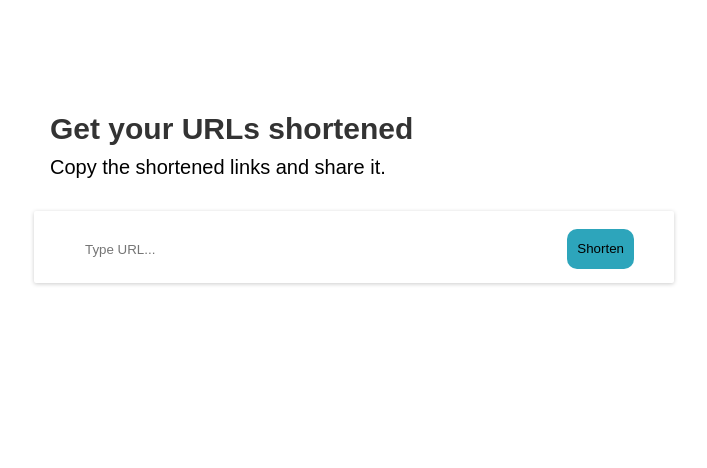
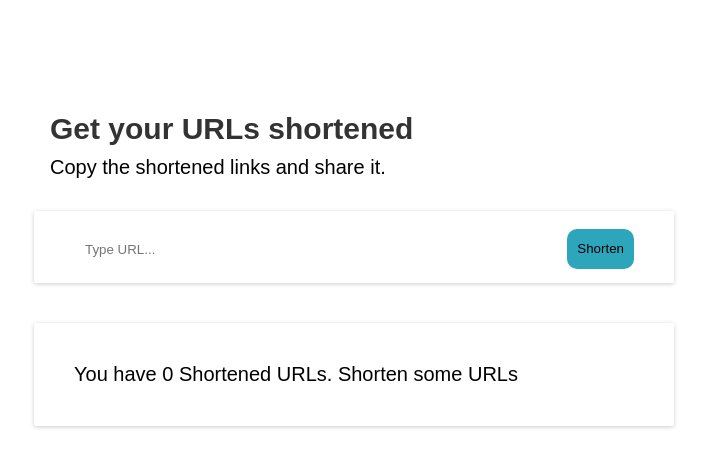
Before and after one commit to dessHub/url-shortener, a Next.js app: page / in a window 1280 px wide. Shown: the top 468 px of the page, without its empty margins (286-993 px from the left). Built offline with nearby package versions, Linux system fonts and the light colour scheme.

Commit message:
Design URLs card

```diff
--- /dev/null
+++ b/components/ListCard.component.tsx
@@ -0,0 +1,35 @@
+import { Colors } from '@/ui';
+import type { NextPage } from 'next';
+import Styled from './ListCard.styled';
+import { Url } from '@/types';
+
+interface Props {
+    url: Url;
+    handleDelete: (id: string) => void;
+    handleCopy: (shortUrl: string) => void;
+}
+
+const ListCard = ({url, handleCopy, handleDelete}: Props) => {
+    return (
+        <Styled.Container>
+            <Styled.Row>
+                <Styled.Column pt={5}>
+                  <Styled.Text mr={10}>Long:</Styled.Text>
+                  <Styled.Text weight={200} fs={18}>{url.long}</Styled.Text>
+               </Styled.Column>
+            </Styled.Row>
+           <Styled.Row>
+                <Styled.Column pt={5}>
+                    <Styled.Text mr={10}>Short Url:</Styled.Text>
+                    <Styled.Text weight={200} color={Colors.blue}> {url.short}</Styled.Text>
+                </Styled.Column>
+                <Styled.Column pt={5}>
+                    <Styled.Button mr={10} onClick={() => handleCopy(url.short)}  style={{ backgroundColor: Colors.primary }}>Copy</Styled.Button>
+                    <Styled.Button onClick={() => handleDelete(url.id)}  style={{ backgroundColor: Colors.warning, color: Colors.white }}>Delete</Styled.Button>
+                </Styled.Column>
+            </Styled.Row>
+        </Styled.Container>
+    )
+}
+
+export default ListCard;
--- /dev/null
+++ b/components/ListCard.styled.tsx
@@ -0,0 +1,37 @@
+import styled from 'styled-components';
+import helpers from '@/helpers/ui';
+import { Breakpoints, Typography, Ui } from '@/ui';
+
+const Styled = {
+  Container: styled.div`
+    padding: 2rem 1rem;
+  `,
+  Row: styled.div`
+    display: flex;
+    justify-content: space-between;
+
+    @media (max-width: ${Breakpoints.sm}) {
+       flex-direction: column;
+    }
+
+    ${helpers}
+  `,
+  Column: styled.div`
+    display: flex;
+
+    ${helpers}
+  `,
+  Button: styled.button`
+  border-radius: ${Ui.borderRadius}px;
+
+    ${helpers}
+  `,
+  Text: styled.span`
+    font-family: ${Typography.fontPrimary};
+    font-size: 20px;
+
+    ${helpers}
+  `,
+};
+
+export default Styled;
--- a/pages/index.tsx
+++ b/pages/index.tsx
@@ -2,8 +2,10 @@ import type { NextPage } from 'next'
 import { useState } from 'react';
 import { Urls, Url } from '@/types';
 import Styled from '@/components/pages/HomePage.styled';
+import StyledListCard from '@/components/ListCard.styled';
 import Header from '@/components/Header.component';
 import InputComponent from '@/components/InputComponent.component';
+import ListCard from '@/components/ListCard.component';
 import { Colors } from '@/ui';
 
 const Home: NextPage = () => {
@@ -24,6 +26,14 @@ const Home: NextPage = () => {
   }
 
   const handleSave = () => {
+    console.log('save')
+  }
+
+  const handleCopy = () => {
+    console.log('copy')
+  }
+
+  const handleDelete = () => {
     console.log('delete')
   }
 
@@ -42,8 +52,22 @@ const Home: NextPage = () => {
             required
             handleSave={handleSave}
             isError={isError}
-          />
+        />
+        {isError && <StyledListCard.Text mt={20} fs={12} color={Colors.warning}>Add a URL to shorten.</StyledListCard.Text>}
       </Styled.Card>
+
+      {urls.length > 0 && urls.map(item => {
+      return (
+        <Styled.Card mt={10} key={item.id}>
+          <ListCard url={item} handleCopy={handleCopy} handleDelete={handleDelete} />
+        </Styled.Card>
+      )})}
+
+      {urls.length === 0 && (
+        <Styled.Card mt={40} p='40px'>
+          <StyledListCard.Text>You have 0 Shortened URLs. Shorten some URLs</StyledListCard.Text>
+        </Styled.Card>
+      )}
     </Styled.Container>
   )
 }
```
